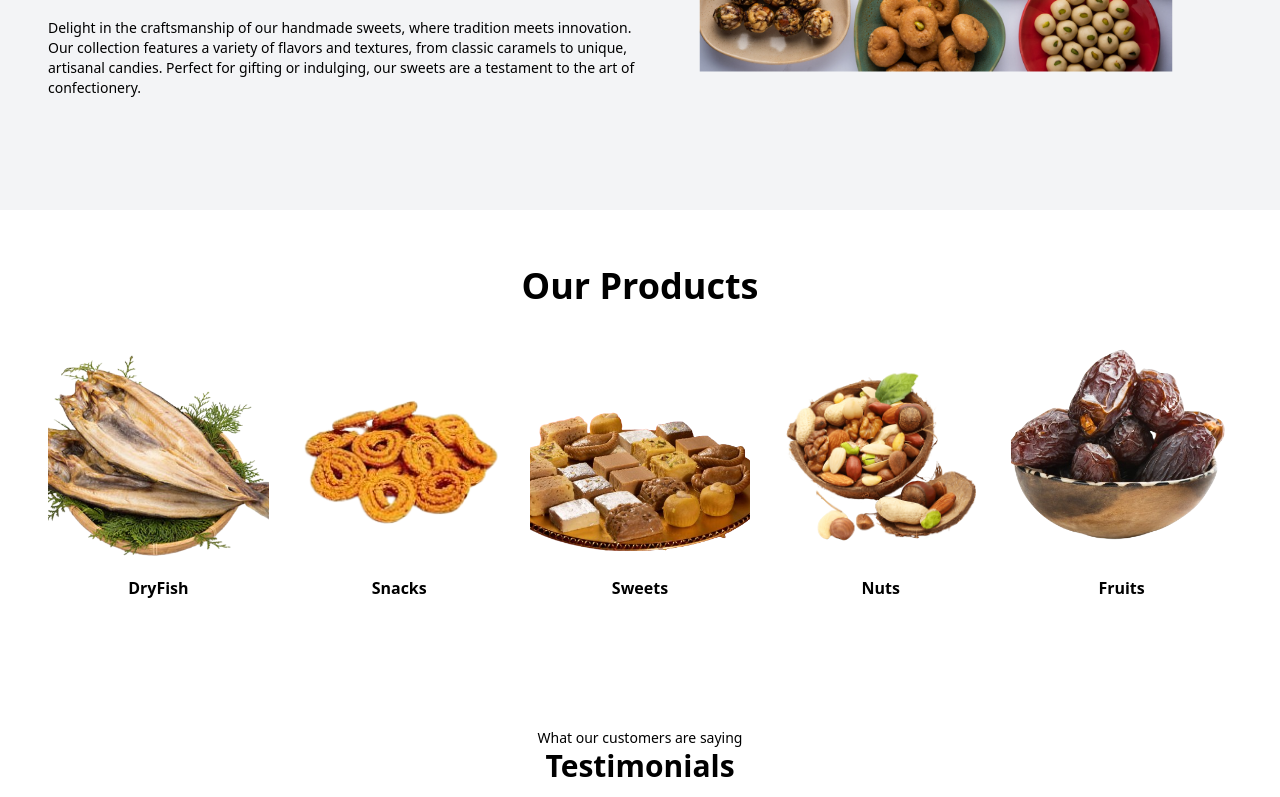
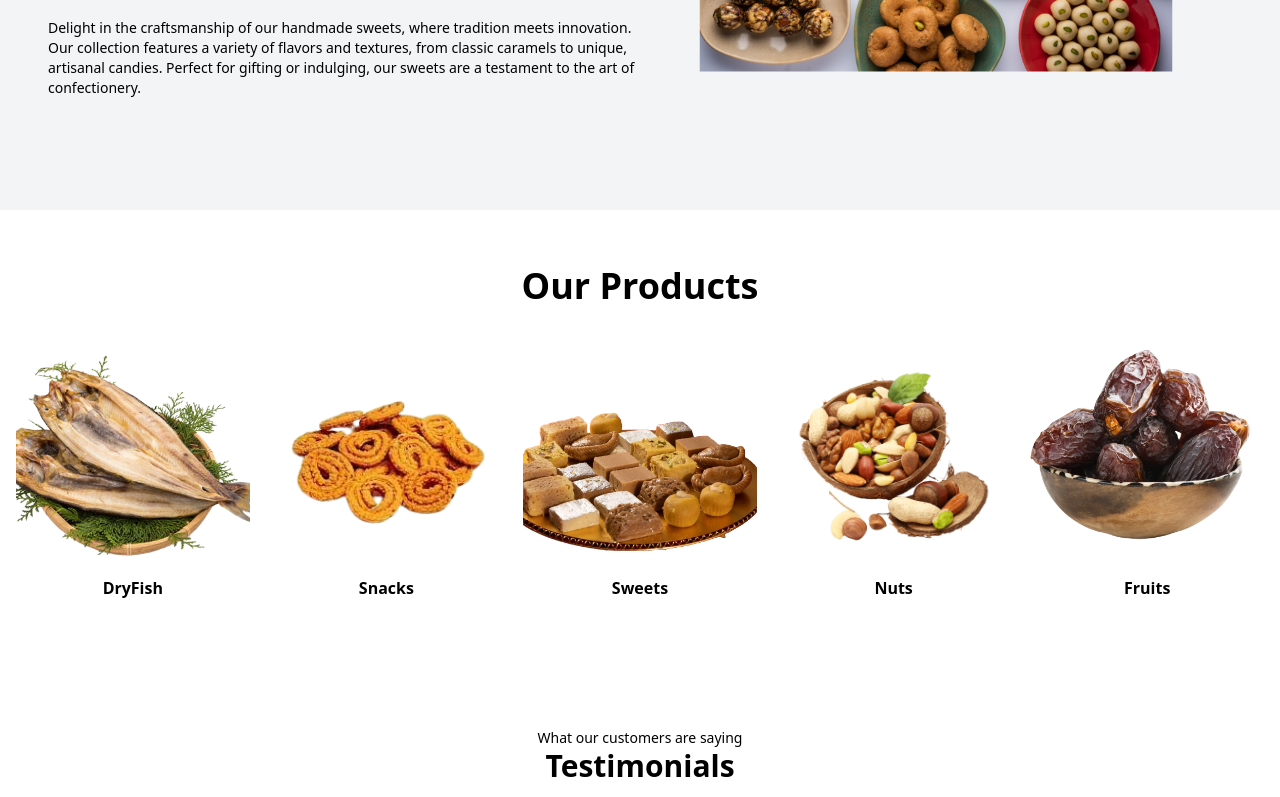
Before and after one commit to MenalinR/multiflavors, a React (Vite) app: page / in a window 1280 px wide. Shown: the part 460-1257 px from the top of the page. Built offline with nearby package versions, Linux system fonts and the light colour scheme.

Commit message:
changed img size

```diff
--- a/src/components/Products/Products.jsx
+++ b/src/components/Products/Products.jsx
@@ -13,7 +13,6 @@ const ProductsData = [
     color:"white",
     aosDelay: "0",
     link: "/DryFishes"
-
     },
     { id: 2,
         img: img2,
@@ -21,7 +20,6 @@ const ProductsData = [
         color:"white",
         aosDelay: "200",
          link: "/Snacks"
-
     },
     { id: 3,
         img: img3,
@@ -29,7 +27,6 @@ const ProductsData = [
         color:"white",
         aosDelay: "400",
          link: "/Sweets"
-
     },
     { id: 4,
         img: img4,
@@ -37,7 +34,6 @@ const ProductsData = [
         color:"white",
         aosDelay: "600",
          link: "/Nuts"
-
     },
     { id: 5,
         img: img5,
@@ -45,21 +41,18 @@ const ProductsData = [
         color:"white",
         aosDelay: "800",
          link: "/Fruits"
-
     },
-
-]
+];
 
 const Products = () => {
   return (
     <div className='mt-14 mb-12'>
-        <div className='container'>
+        <div className='container mx-auto px-4'>
             <div className='text-center mb-10 max-w-[600px] mx-auto'>
-
                 <h1 data-aos="fade-up"  className='text-4xl font-bold '>Our Products</h1>
             </div>
             <div>
-                <div className='grid grid-cols-1 sm:grid-cols-3 md:grid-cols-4 lg:grid-cols-5 place-items-center gap-5'>
+                <div className='grid grid-cols-1 sm:grid-cols-2 md:grid-cols-3 lg:grid-cols-4 xl:grid-cols-5 gap-5 place-items-center'>
                     {ProductsData.map((data) => (
                         <div
                           key={data.id}
@@ -67,11 +60,11 @@ const Products = () => {
                           data-aos-delay={data.aosDelay}
                           className='space-y-3'
                         >
-                <Link to={data.link}> {/* Wrap image and title in Link */}
+                            <Link to={data.link}>
                               <img
                                 src={data.img}
                                 alt={data.title}
-                    className='h-[230px] w-[268px] object-cover rounded-md'
+                                className='w-full h-[230px] object-cover rounded-md transition duration-300 ease-in-out transform hover:scale-105'
                               />
                               <div className='text-center'>
                                 <h3 className='font-semibold'>{data.title}</h3>
@@ -79,12 +72,11 @@ const Products = () => {
                             </Link>
                         </div>
                     ))}
-
                 </div>
             </div>
         </div>
     </div>
-  )
-}
+  );
+};
 
-export default Products
+export default Products;
```
Lines whose indentation alone changed are shown as unchanged.
